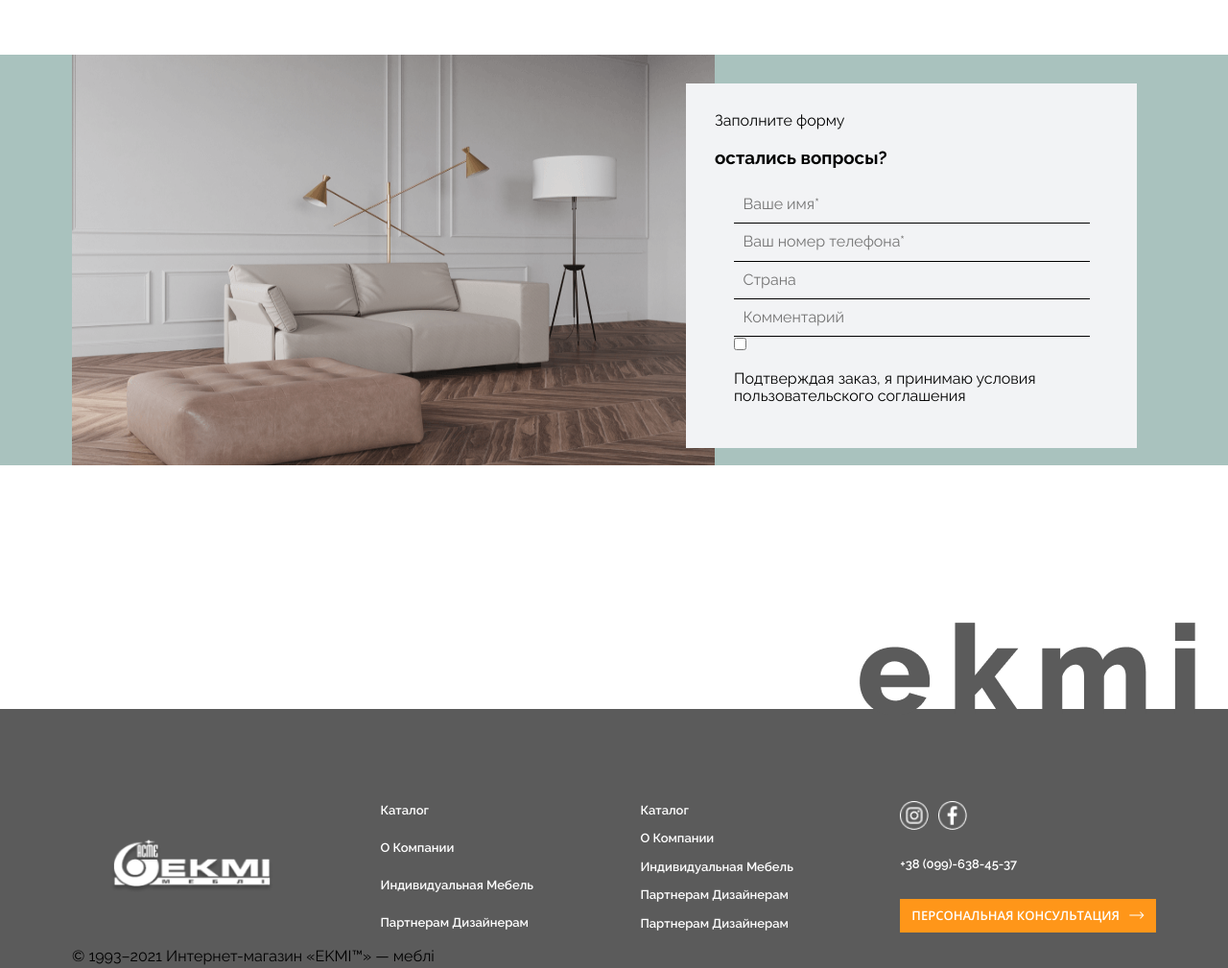
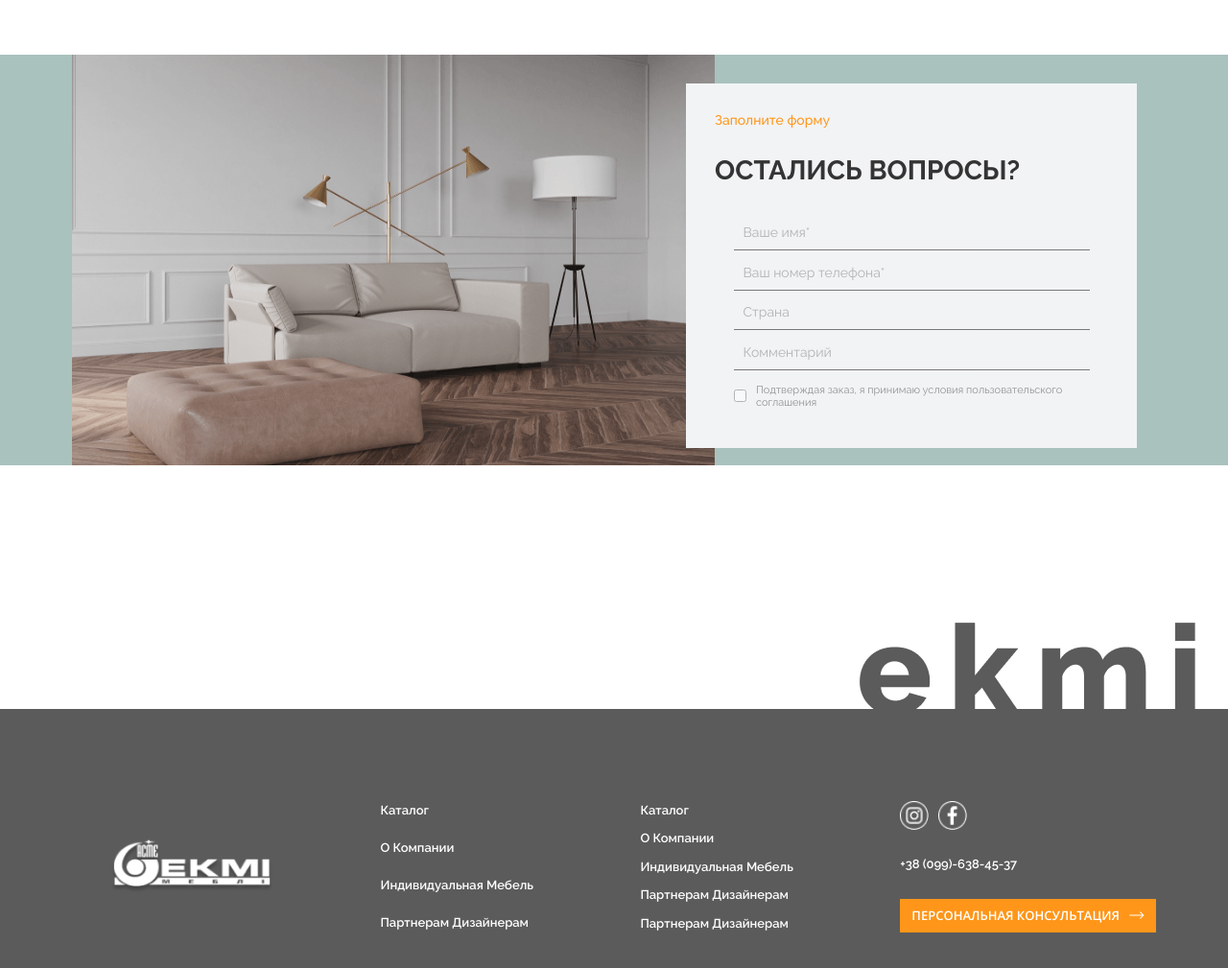
Before and after one commit to Abdulbasit1hg/intixon-month-2, a plain HTML site: page index.html in a window 1280 px wide. Shown: the part 3380-4389 px from the top of the page at 96% size. Drawn offline with Linux system fonts and the light colour scheme; files whose address does not match are found by name.

Commit message:
all commit

```diff
--- a/index.html
+++ b/index.html
@@ -340,7 +340,6 @@
                 </li>
             </ul>
         </div>
-        <div class="footer_bottom--div container">© 1993–2021 Интернет-магазин «EKMI™» — меблі</div>
     </footer>
 </body>
 </html>
--- a/sass/blocs/_footer.scss
+++ b/sass/blocs/_footer.scss
@@ -14,6 +14,7 @@
         right: 20px;
         top: -90px;
     }
+
 
     .footer_wrapper--lists{
         display: flex;
@@ -72,4 +73,8 @@
         mix-blend-mode: none;
     }
 
+
+    .footer_bottom--span{
+        text-align: center;
+    }
 }
--- a/sass/blocs/_main.scss
+++ b/sass/blocs/_main.scss
@@ -108,6 +108,7 @@
 }
 
 .main_last--form{
+    position: absolute;
     max-width: 470px;
     height: 380px;
     display: flex;
@@ -119,6 +120,27 @@
     margin-left: -30px;
     padding: 30px;
 
+
+    & span{
+        font-style: normal;
+        font-weight: 500;
+        font-size: 14px;
+        line-height: 16px;
+        color: #FF9619;
+    }
+
+    & h3{
+        font-family: 'Raleway';
+        font-style: normal;
+        font-weight: 700;
+        font-size: 28px;
+        line-height: 33px;
+        text-transform: uppercase;
+        color: #343434;
+    }
+
+
+
     .main_last--form_input{
         width: 371px;
         margin: auto;
@@ -126,7 +148,30 @@
         padding: 10px;
         background-color: transparent;
         border-bottom: 1px solid black;
-        z-index: 1;
+        font-style: normal;
+        font-weight: 400;
+        font-size: 14px;
+        line-height: 16px;
+        color: #343434;
+        opacity: 0.5;
+
+        .main_last-input--rigth{
+            width: 20px;
+            height: 20px;
+        }
+
+
+    }
+    .input_text{
+        display: flex;
+        align-items: center;
+        gap: 10px;
+        font-style: normal;
+        font-weight: 400;
+        font-size: 11px;
+        line-height: 13px;
+        color: #343434;
+        opacity: 0.5;
     }
 }
 
```
Also changed, not shown: css/main.css, 1 other file.
